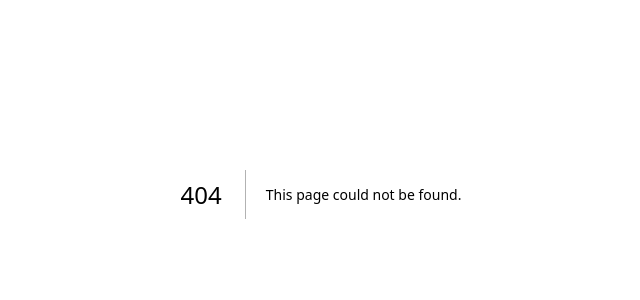
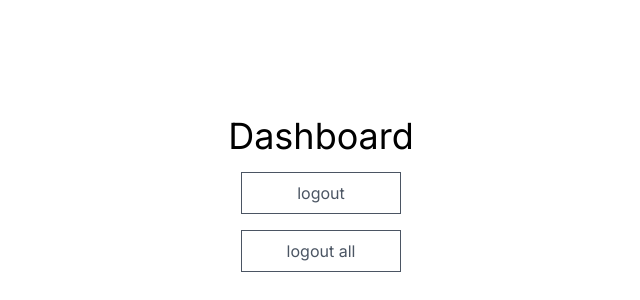
Before and after one commit to dgyurics/auth, a Next.js app in the folder ui/: page /dashboard in a window 1280 px wide. Before the commit this address had no page. Shown: the part 206-506 px from the top of the page, without its empty margins (319-959 px from the left). Built offline with nearby package versions, Linux system fonts and the light colour scheme.

Commit message:
wip - ui

```diff
--- /dev/null
+++ b/ui/src/app/dashboard/page.tsx
@@ -0,0 +1,23 @@
+export default function Dashboard() {
+  return (
+    <main className="flex flex-col justify-center items-center h-screen">
+      <h1 className="text-4xl">Dashboard</h1>
+      <div className="mt-4">
+        <button
+          type="button"
+          className="w-40 py-2 text-gray-600 border border-gray-600 hover:text-gray-400 hover:border-gray-400 focus:outline-none transition duration-300"
+        >
+          logout
+        </button>
+      </div>
+      <div className="mt-4">
+        <button
+          type="button"
+          className="w-40 py-2 text-gray-600 border border-gray-600 hover:text-gray-400 hover:border-gray-400 focus:outline-none transition duration-300"
+        >
+          logout all
+        </button>
+      </div>
+    </main>
+  );
+}
--- a/ui/src/app/page.tsx
+++ b/ui/src/app/page.tsx
@@ -1,9 +1,10 @@
 'use client'
 
 import { useState } from 'react'
-import router from 'next/router'
+import { useRouter } from 'next/navigation'
 
 export default function Home() {
+  const router = useRouter()
   const [formData, setFormData] = useState({
     username: '',
     password: '',
@@ -36,6 +37,7 @@ export default function Home() {
         setError('Invalid username or password')
       }
     } catch (err) {
+      console.dir(err)
       setError('Network error')
     }
   }
@@ -73,7 +75,7 @@ export default function Home() {
         <div className="flex justify-center">
           <button
             type="submit"
-            className="w-40 py-2 text-gray-400 border border-gray-400 focus:outline-none"
+            className="w-40 py-2 text-gray-600 border border-gray-600 hover:text-gray-400 hover:border-gray-400 focus:outline-none transition duration-300"
           >
             login
           </button>
```
Also changed, not shown: 2 other files (tests, documents, lock files or other folders).
